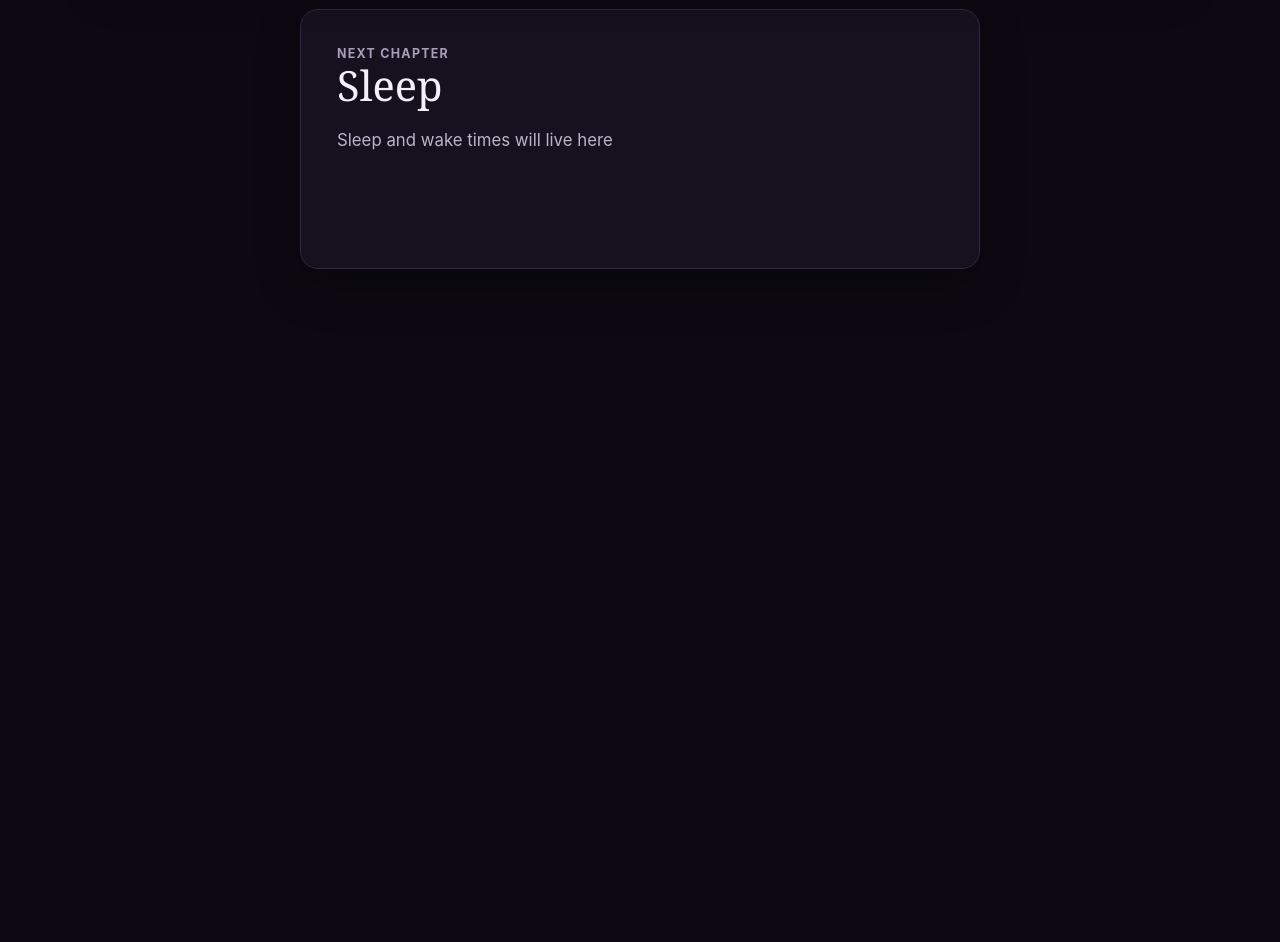
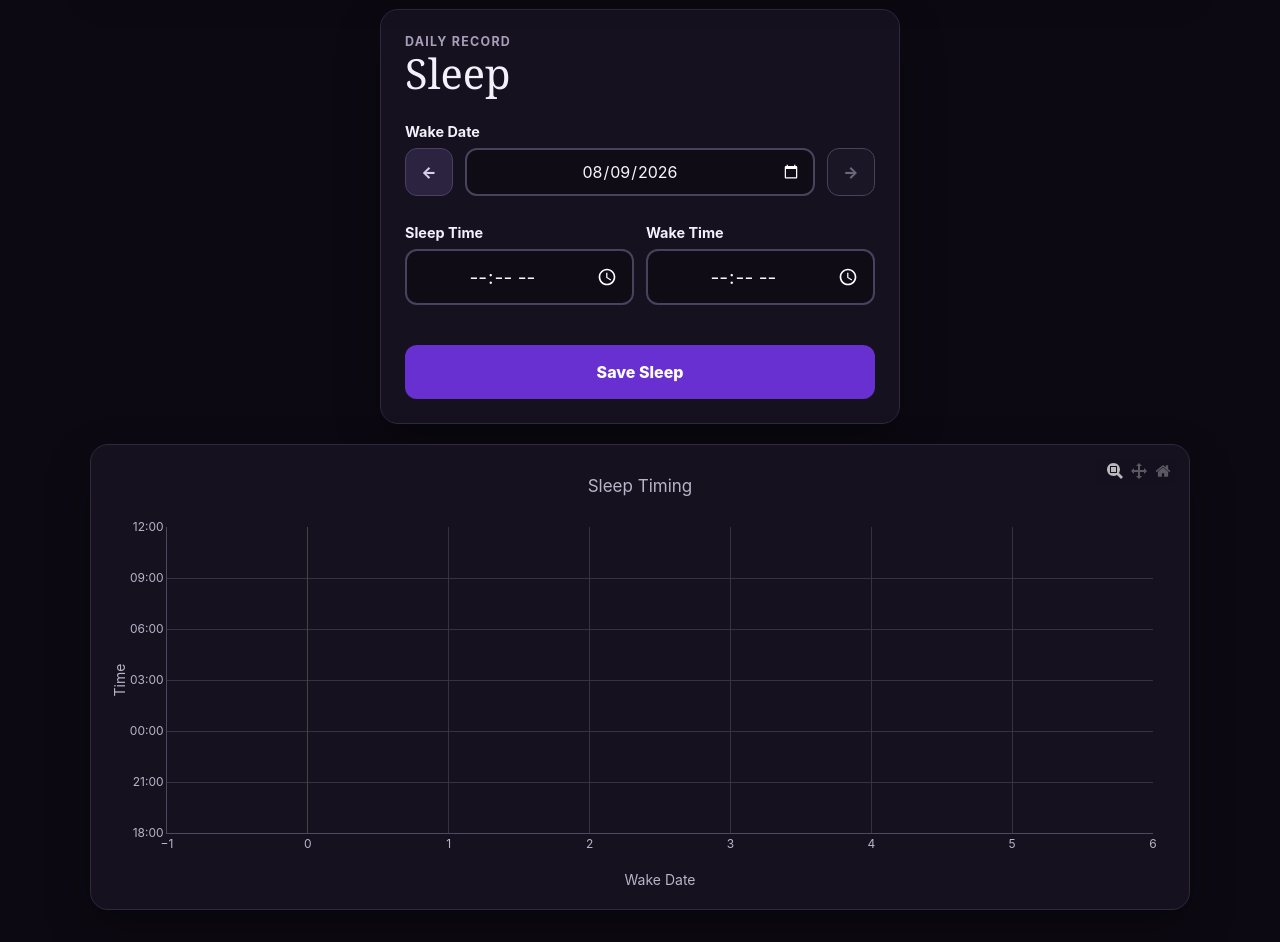
Before and after one commit to nielsSkov/lifestyle-book, a Flask app: page /sleep in a window 1280 px wide. Shown: the part 162-1104 px from the top of the page. Before the commit the page ends 431 px from the top, so only its background shows below. Run offline with Flask 3, Linux system fonts and the light colour scheme.

Commit message:
Add sleep tracking

```diff
--- a/app.py
+++ b/app.py
@@ -12,6 +12,15 @@ from interactive_plot import (
     build_rate_figure,
     plotly_javascript,
 )
+from sleep_data import (
+    SleepRecord,
+    delete_sleep,
+    parse_sleep_times,
+    parse_wake_date,
+    read_sleep_records,
+    store_sleep,
+)
+from sleep_plot import build_sleep_figure
 from weight_data import (
     delete_weight,
     parse_measurement_date,
@@ -23,6 +32,7 @@ from weight_data import (
 BASE_DIR = Path(__file__).parent
 WEIGHT_CSV = BASE_DIR / "weight.csv"
 PLAN_CSV = BASE_DIR / "plan.csv"
+SLEEP_CSV = BASE_DIR / "data" / "sleep.csv"
 COPENHAGEN = ZoneInfo("Europe/Copenhagen")
 PLOTLY_VERSION = version("plotly")
 
@@ -102,12 +112,59 @@ def save_weight():
 
 @app.get("/sleep")
 def sleep():
+    records = read_sleep_records(SLEEP_CSV)
+    today = current_date()
+    try:
+        selected_date = parse_wake_date(request.args.get("date", today.isoformat()), today)
+    except ValueError:
+        selected_date = today
+    figure = build_sleep_figure(records)
     return render_template(
-        "section.html",
+        "sleep.html",
         active_section="sleep",
-        section_title="Sleep",
-        description="Sleep and wake times will live here",
+        today=today,
+        selected_date=selected_date,
+        sleep_entries={
+            record.wake_date.isoformat(): {
+                "sleep_time": record.sleep_time.strftime("%H:%M"),
+                "wake_time": record.wake_time.strftime("%H:%M"),
+            }
+            for record in records
+        },
+        saved=request.args.get("saved"),
+        deleted=request.args.get("deleted"),
+        error=request.args.get("error"),
+        graph_json=figure.to_json(),
+        plotly_config=PLOTLY_CONFIG,
+        plotly_version=PLOTLY_VERSION,
     )
+
+
+@app.post("/sleep")
+def save_sleep():
+    raw_date = request.form.get("date")
+    raw_sleep_time = request.form.get("sleep_time")
+    raw_wake_time = request.form.get("wake_time")
+    try:
+        today = current_date()
+        wake_date = parse_wake_date(raw_date, today)
+        if not (raw_sleep_time or "").strip() and not (raw_wake_time or "").strip():
+            if not delete_sleep(SLEEP_CSV, wake_date):
+                raise ValueError("No sleep record exists for this date")
+            next_date = min(wake_date + timedelta(days=1), today)
+            return redirect(
+                url_for(
+                    "sleep",
+                    date=next_date.isoformat(),
+                    deleted=wake_date.strftime("%d %b %Y"),
+                )
+            )
+        sleep_time, wake_time = parse_sleep_times(raw_sleep_time, raw_wake_time)
+        store_sleep(SLEEP_CSV, SleepRecord(wake_date, sleep_time, wake_time))
+    except ValueError as error:
+        return redirect(url_for("sleep", date=raw_date, error=str(error)))
+    next_date = min(wake_date + timedelta(days=1), today)
+    return redirect(url_for("sleep", date=next_date.isoformat(), saved=wake_date.isoformat()))
 
 
 @app.get("/movement-food")
--- /dev/null
+++ b/sleep_plot.py
@@ -0,0 +1,86 @@
+import math
+from datetime import time
+
+from plotly import graph_objects as go
+
+from sleep_data import SleepRecord
+
+
+def build_sleep_figure(records: list[SleepRecord]) -> go.Figure:
+    figure = go.Figure()
+    if records:
+        starts = [_clock_axis_hour(record.sleep_time) for record in records]
+        durations = [record.duration_minutes / 60 for record in records]
+        ends = [start + duration for start, duration in zip(starts, durations, strict=True)]
+        figure.add_trace(
+            go.Bar(
+                x=[record.wake_date for record in records],
+                y=durations,
+                base=starts,
+                customdata=[
+                    [
+                        record.sleep_time.strftime("%H:%M"),
+                        record.wake_time.strftime("%H:%M"),
+                        _format_duration(record.duration_minutes),
+                    ]
+                    for record in records
+                ],
+                marker={"color": "#7c5cc4", "line": {"color": "#a78bfa", "width": 1}},
+                hovertemplate=(
+                    "%{x|%d %b %Y}<br>Sleep %{customdata[0]}"
+                    "<br>Wake %{customdata[1]}<br>%{customdata[2]}<extra></extra>"
+                ),
+            )
+        )
+        lower = min(18, math.floor(min(starts)))
+        upper = max(36, math.ceil(max(ends)))
+    else:
+        lower, upper = 18, 36
+
+    first_tick = math.floor(lower / 3) * 3
+    ticks = list(range(first_tick, math.ceil(upper / 3) * 3 + 1, 3))
+    figure.update_layout(
+        template="none",
+        autosize=True,
+        title={"text": "Sleep Timing", "x": 0.5},
+        paper_bgcolor="#15111f",
+        plot_bgcolor="#15111f",
+        font={
+            "color": "#bbb3c9",
+            "family": 'Inter, ui-sans-serif, system-ui, "Segoe UI", sans-serif',
+        },
+        hoverlabel={
+            "bgcolor": "#2c2340",
+            "bordercolor": "#524762",
+            "font": {"color": "#f4f0fa"},
+        },
+        uirevision="sleep-timing",
+        margin={"l": 64, "r": 24, "t": 70, "b": 64},
+        bargap=0.35,
+        showlegend=False,
+        xaxis={
+            "title": "Wake Date",
+            "gridcolor": "#383047",
+            "linecolor": "#524762",
+        },
+        yaxis={
+            "title": "Time",
+            "range": [lower, upper],
+            "tickvals": ticks,
+            "ticktext": [f"{tick % 24:02d}:00" for tick in ticks],
+            "gridcolor": "#383047",
+            "linecolor": "#524762",
+            "fixedrange": False,
+        },
+    )
+    return figure
+
+
+def _clock_axis_hour(value: time) -> float:
+    hour = value.hour + value.minute / 60
+    return hour + 24 if hour < 18 else hour
+
+
+def _format_duration(minutes: int) -> str:
+    hours, remaining_minutes = divmod(minutes, 60)
+    return f"{hours}h {remaining_minutes:02d}m"
--- /dev/null
+++ b/static/date-navigation.js
@@ -0,0 +1,26 @@
+document.addEventListener("DOMContentLoaded", () => {
+  for (const navigation of document.querySelectorAll("[data-date-navigation]")) {
+    const dateInput = navigation.querySelector("[data-date-input]");
+    const nextButton = navigation.querySelector('[data-date-step="1"]');
+    const today = navigation.dataset.today;
+
+    function selectDate(value) {
+      const selected = value > today ? today : value;
+      dateInput.value = selected;
+      nextButton.disabled = selected >= today;
+      navigation.dispatchEvent(new CustomEvent("datechange", {detail: {date: selected}}));
+    }
+
+    function shiftDate(days) {
+      const shifted = new Date(`${dateInput.value}T00:00:00Z`);
+      shifted.setUTCDate(shifted.getUTCDate() + days);
+      selectDate(shifted.toISOString().slice(0, 10));
+    }
+
+    for (const button of navigation.querySelectorAll("[data-date-step]")) {
+      button.addEventListener("click", () => shiftDate(Number(button.dataset.dateStep)));
+    }
+    dateInput.addEventListener("change", () => selectDate(dateInput.value));
+    selectDate(dateInput.value);
+  }
+});
--- /dev/null
+++ b/static/feedback.js
@@ -0,0 +1,18 @@
+document.addEventListener("DOMContentLoaded", () => {
+  const feedbackMessages = [...document.querySelectorAll("[data-feedback]")];
+  if (!feedbackMessages.length) return;
+
+  const cleanUrl = new URL(window.location.href);
+  for (const parameter of ["saved", "deleted", "error"]) {
+    cleanUrl.searchParams.delete(parameter);
+  }
+  window.history.replaceState(
+    {},
+    "",
+    `${cleanUrl.pathname}${cleanUrl.search}${cleanUrl.hash}`,
+  );
+
+  window.setTimeout(() => {
+    for (const message of feedbackMessages) message.remove();
+  }, 3000);
+});
--- a/static/style.css
+++ b/static/style.css
@@ -217,6 +217,28 @@ input {
   font-weight: 700;
 }
 
+.time-grid {
+  display: grid;
+  grid-template-columns: repeat(2, minmax(0, 1fr));
+  gap: 12px;
+  margin-bottom: 6px;
+}
+
+.time-field input {
+  padding: 13px 12px;
+  border: 2px solid #4b405d;
+  border-radius: 12px;
+  color: #f8f5fc;
+  background: #0f0c16;
+  font-size: 1.2rem;
+  text-align: center;
+}
+
+.time-field input:focus {
+  border-color: #8354e8;
+  box-shadow: 0 0 0 3px rgb(131 84 232 / 18%);
+}
+
 .entry-card button {
   width: 100%;
   min-height: 54px;
@@ -282,7 +304,8 @@ input {
 
 #weight-plot,
 #difference-plot,
-#rate-plot {
+#rate-plot,
+#sleep-plot {
   width: 100%;
 }
 
@@ -292,7 +315,8 @@ input {
 }
 
 #difference-plot,
-#rate-plot {
+#rate-plot,
+#sleep-plot {
   height: min(55vh, 460px);
   min-height: 360px;
 }
@@ -362,7 +386,8 @@ input {
   }
 
   #difference-plot,
-  #rate-plot {
+  #rate-plot,
+  #sleep-plot {
     height: min(60vh, 440px);
     min-height: 360px;
   }
--- a/templates/base.html
+++ b/templates/base.html
@@ -1,10 +1,12 @@
 <!doctype html>
-<html lang="en">
+<html lang="en-GB">
 <head>
   <meta charset="utf-8">
   <meta name="viewport" content="width=device-width, initial-scale=1">
   <title>{% block title %}{% endblock %} · Lifestyle Book</title>
   <link rel="stylesheet" href="{{ url_for('static', filename='style.css') }}">
+  <script src="{{ url_for('static', filename='feedback.js') }}" defer></script>
+  <script src="{{ url_for('static', filename='date-navigation.js') }}" defer></script>
 </head>
 <body>
   <header class="site-header">
--- /dev/null
+++ b/templates/sleep.html
@@ -0,0 +1,58 @@
+{% extends "base.html" %}
+{% block title %}Sleep{% endblock %}
+{% block content %}
+  <section class="entry-card">
+    <div class="heading">
+      <div>
+        <p class="eyebrow">Daily record</p>
+        <h1>Sleep</h1>
+      </div>
+    </div>
+
+    <form action="{{ url_for('save_sleep') }}" method="post">
+      <label for="wake-date">Wake Date</label>
+      <div class="date-row" data-date-navigation data-today="{{ today.isoformat() }}">
+        <button class="date-step" type="button" data-date-step="-1" aria-label="Previous date">&larr;</button>
+        <input id="wake-date" name="date" type="date" value="{{ selected_date.isoformat() }}" max="{{ today.isoformat() }}" data-date-input required>
+        <button class="date-step" type="button" data-date-step="1" aria-label="Next date">&rarr;</button>
+      </div>
+      <div class="time-grid">
+        <div class="time-field">
+          <label for="sleep-time">Sleep Time</label>
+          <input id="sleep-time" name="sleep_time" type="time">
+        </div>
+        <div class="time-field">
+          <label for="wake-time">Wake Time</label>
+          <input id="wake-time" name="wake_time" type="time">
+        </div>
+      </div>
+      <div class="feedback-slot" aria-live="polite">
+        {% if saved %}<p class="message success" data-feedback>Saved sleep record</p>{% endif %}
+        {% if deleted %}<p class="message success" data-feedback>Deleted sleep record for {{ deleted }}</p>{% endif %}
+        {% if error %}<p class="message error" data-feedback>{{ error }}</p>{% endif %}
+      </div>
+      <button type="submit">Save Sleep</button>
+    </form>
+  </section>
+
+  <section class="graph-card">
+    <div id="sleep-plot" role="region" aria-label="Interactive sleep timing chart"></div>
+  </section>
+{% endblock %}
+{% block scripts %}
+  <script src="{{ url_for('plotly_runtime', v=plotly_version) }}"></script>
+  <script>
+    const sleepEntries = {{ sleep_entries | tojson }};
+    const sleepTimeInput = document.getElementById("sleep-time");
+    const wakeTimeInput = document.getElementById("wake-time");
+    document.querySelector("[data-date-navigation]").addEventListener("datechange", (event) => {
+      const entry = sleepEntries[event.detail.date];
+      sleepTimeInput.value = entry?.sleep_time ?? "";
+      wakeTimeInput.value = entry?.wake_time ?? "";
+    });
+
+    const sleepFigure = {{ graph_json | safe }};
+    const plotlyConfig = {{ plotly_config | tojson }};
+    Plotly.newPlot("sleep-plot", sleepFigure.data, sleepFigure.layout, plotlyConfig);
+  </script>
+{% endblock %}
```
Also changed, not shown: sleep_data.py (added, +111 -0 lines), templates/index.html (+7 -41 lines), tests/test_app.py (+64 -13 lines), tests/test_sleep_data.py (added, +76 -0 lines), tests/test_sleep_plot.py (added, +26 -0 lines).
